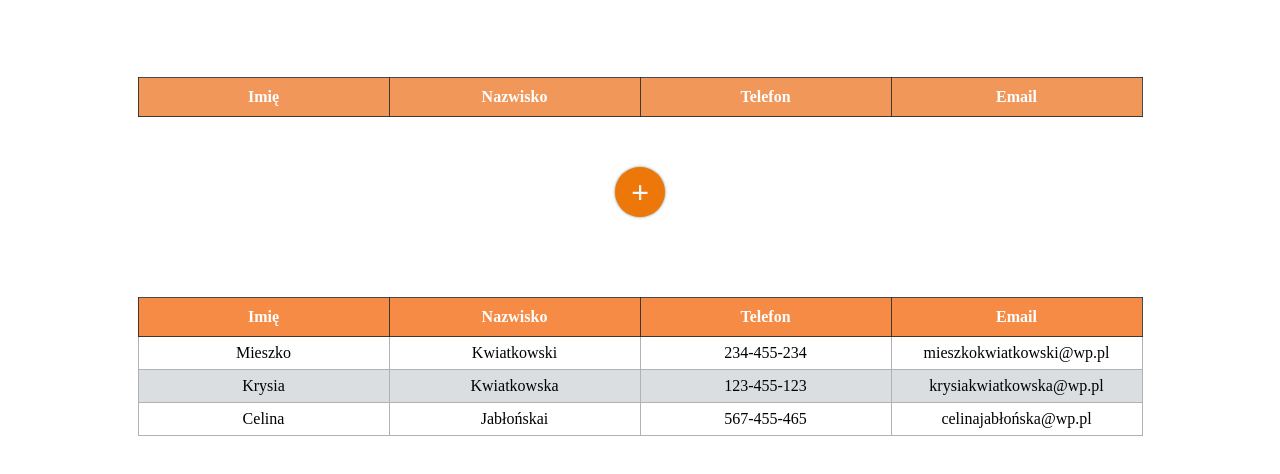
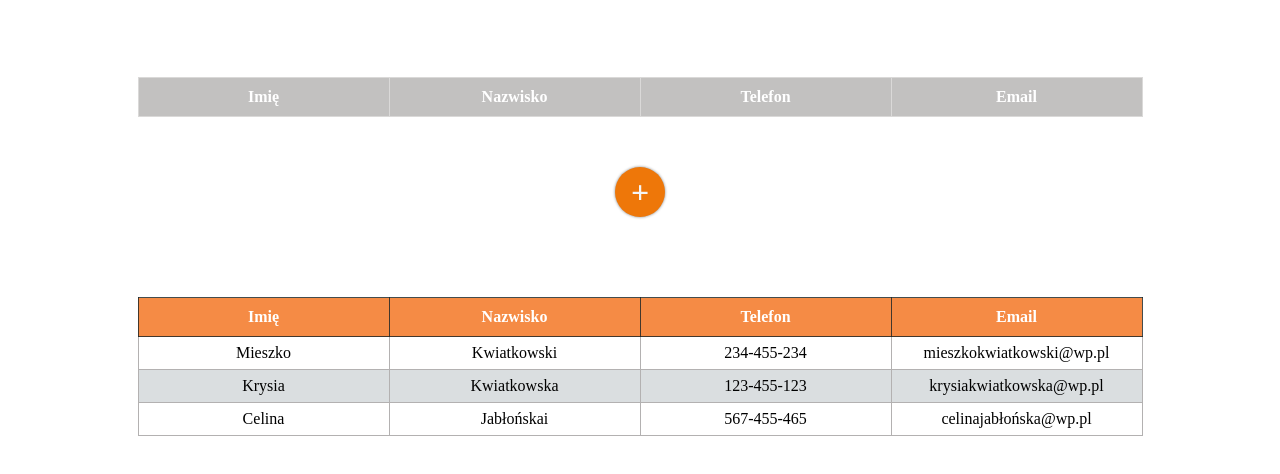
Before and after one commit to MatyldaB94/Expanso, a plain HTML site: page Friends/index.html in a window 1280 px wide. Shown: the part 130-604 px from the top of the page. Drawn offline with Linux system fonts and the light colour scheme.

Commit message:
refactor: change border color style.css

```diff
--- a/Friends/style.css
+++ b/Friends/style.css
@@ -56,10 +56,10 @@
 
 .th {
     text-align: center;
-    background-color: rgb(241, 151, 90);
+    background-color: rgb(194, 193, 192);
     color: white;
     padding: 10px 50px 10px 50px;
-    border: 1px solid rgba(29, 38, 39, 0.822);
+    border: 1px solid rgb(218, 217, 216);
     width: 150px;
 }
 
@@ -96,6 +96,7 @@
     margin: auto;
     margin-top: 5em;
 
+
 }
 
 .table1 {
```
